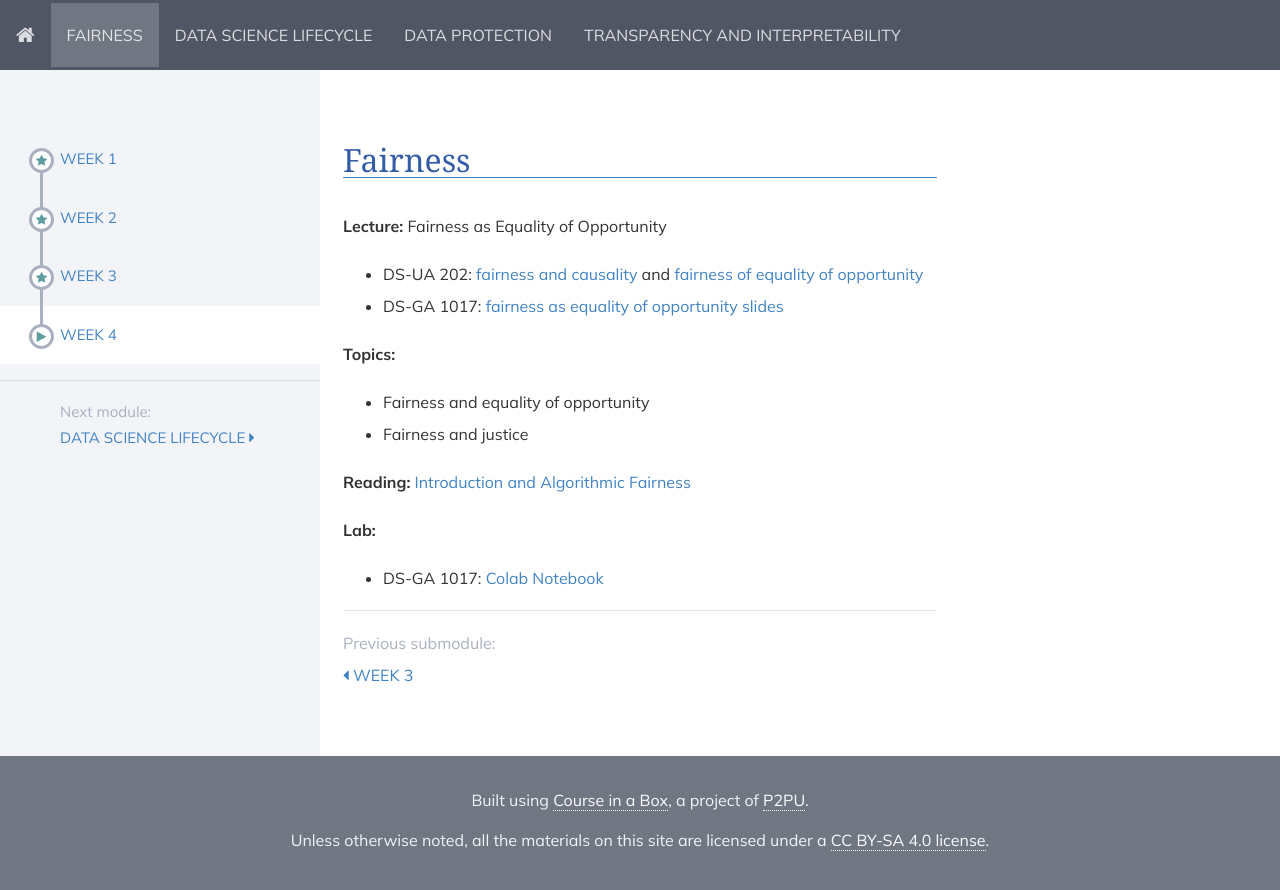
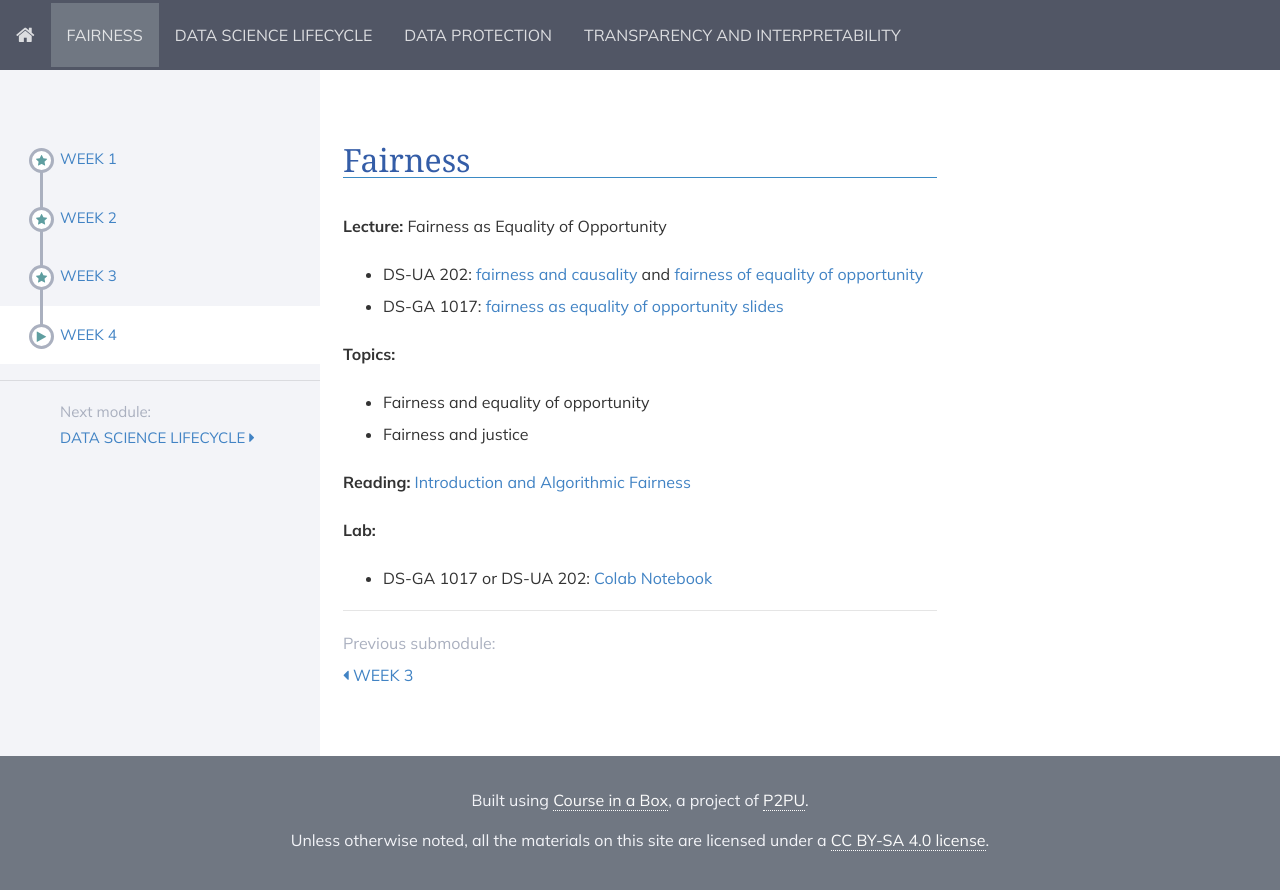
Before and after one commit to DataResponsibly/rds24, a Jekyll site: the page built from modules/fairness/_posts/2000-01-04-week4.md, in a window 1280 px wide. Shown: the top 890 px of the page. Built offline with Jekyll 4.4.1, drawn with Linux system fonts in a browser that asks for light colours; nearby versions of some CDN libraries.

Commit message:
Lab 4 link for undergrads

```diff
--- a/modules/fairness/_posts/2000-01-04-week4.md
+++ b/modules/fairness/_posts/2000-01-04-week4.md
@@ -19,4 +19,4 @@ title: Week 4
 **Lab:**
 
 <!-- * DS-UA 202: [Colab Notebook](https://colab.research.google.com/drive/1_cKmYBThdBUUpeS0YIU6Hld9azqk6k_L#scrollTo=9Ws1B9ibP-yT)  -->
-* DS-GA 1017: [Colab Notebook](https://colab.research.google.com/drive/1Tlwki8n4aPfPSlWTfjvjgaNxsoRGOeML?usp=sharing)
+* DS-GA 1017 or DS-UA 202: [Colab Notebook](https://colab.research.google.com/drive/1Tlwki8n4aPfPSlWTfjvjgaNxsoRGOeML?usp=sharing)
```
